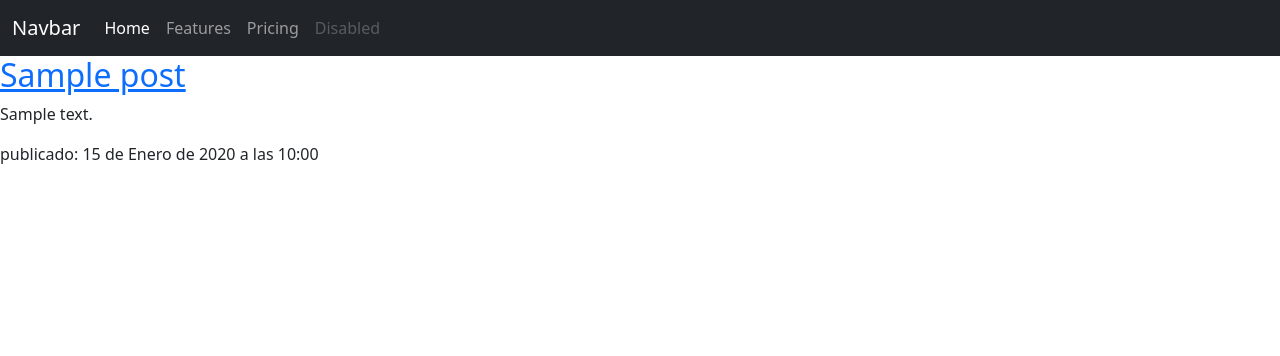
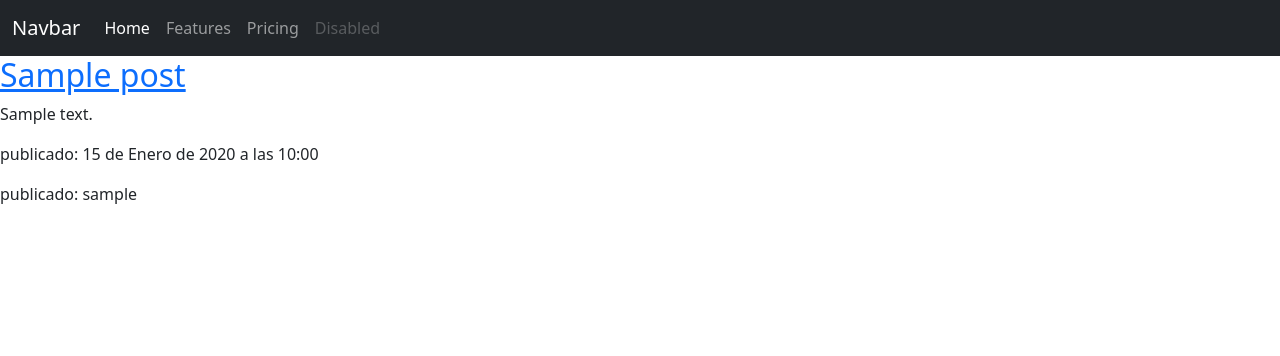
Before and after one commit to LuisRamirezSandoval/my-first-blog, a Django app: page / in a window 1280 px wide. Shown: the top 356 px of the page. Run offline with Django 4.2, Linux system fonts and the light colour scheme; tables that the repository leaves empty hold one stand-in row (values such as "Sample post"); some libraries are stand-ins or nearby versions.

Commit message:
Template con base de datos 2

```diff
--- a/miblog/templates/miblog/post_list.html
+++ b/miblog/templates/miblog/post_list.html
@@ -32,6 +32,7 @@
                 <h2><a href="">{{ post.title }}</a></h2>
                 <p>{{ post.text|linebreaksbr }}</p>
                 <p> publicado: {{ post.published_date }}</p>
+                <p> publicado: {{ post.author }}</p>
             </div>
         {% endfor %}
     </section>
```
